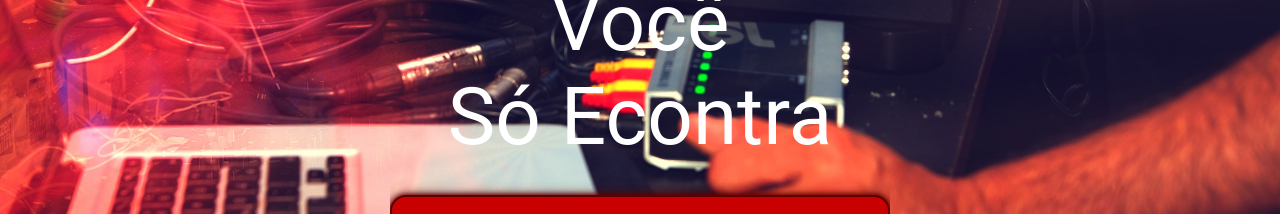
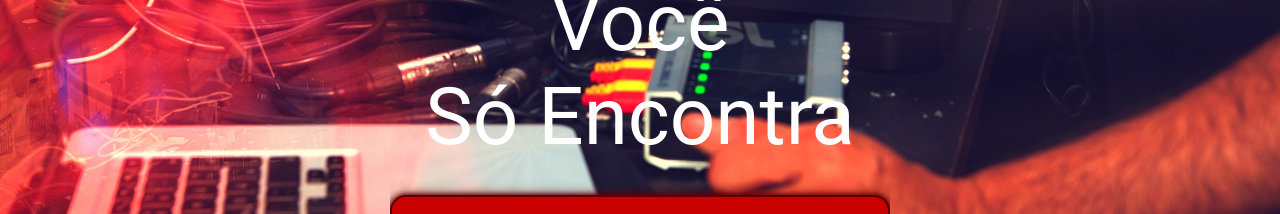
Before and after one commit to jttrevis/discoteca, a React (Create React App) app: page / in a window 1280 px wide. Shown: the part 690-904 px from the top of the page. Built offline with nearby package versions, Linux system fonts and the light colour scheme.

Commit message:
fixed name

```diff
--- a/src/components/NavbarBurguer/Navbar.css
+++ b/src/components/NavbarBurguer/Navbar.css
@@ -9,7 +9,7 @@
 
 .burger-menu {
   height: 100%;
-  width: 4em;
+  width: 4.3em;
   display: flex;
   flex-direction: column;
   align-items: flex-start;
@@ -75,7 +75,8 @@
   flex-direction: column;
   width: 100vw;
   padding: 15rem 1rem;
-  font-size: 2rem;
+
+
 
 
 }
@@ -84,7 +85,7 @@
   cursor: pointer;
   padding:  3rem 0;
   border-bottom: 1px solid black;
-  ;
+
 
 }
 
--- a/src/pages/Home/Home.js
+++ b/src/pages/Home/Home.js
@@ -18,7 +18,7 @@ export const Home = () => {
           </section>
           <section className={styles.hero}>
             <p className={styles.textContent2}>Você</p>
-            <p className={styles.textContent2}>Só Econtra</p>
+            <p className={styles.textContent2}>Só Encontra</p>
             <Link to="/gallery" className={styles.textContent2}><button>Aqui</button></Link>
           </section>
         </main>
```
